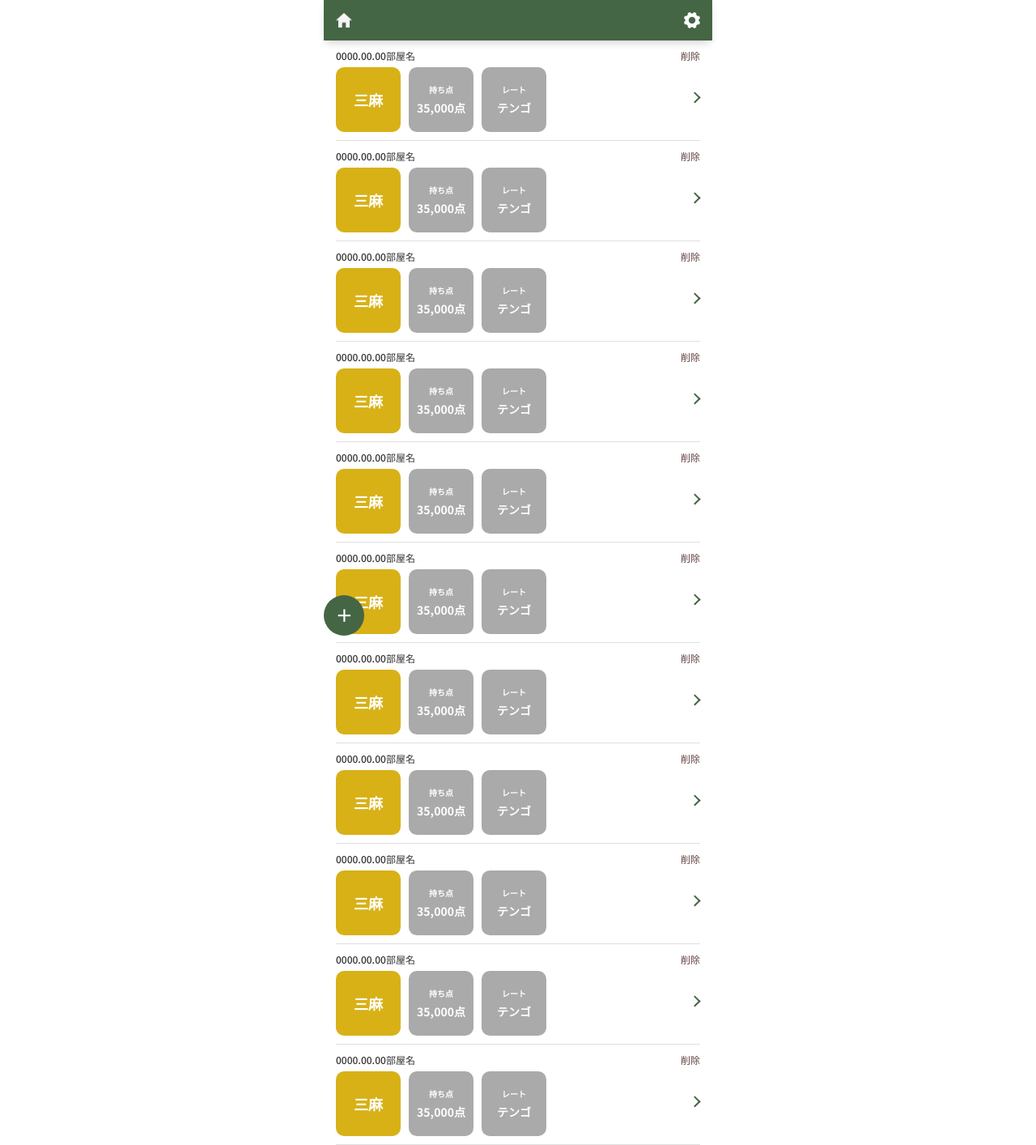
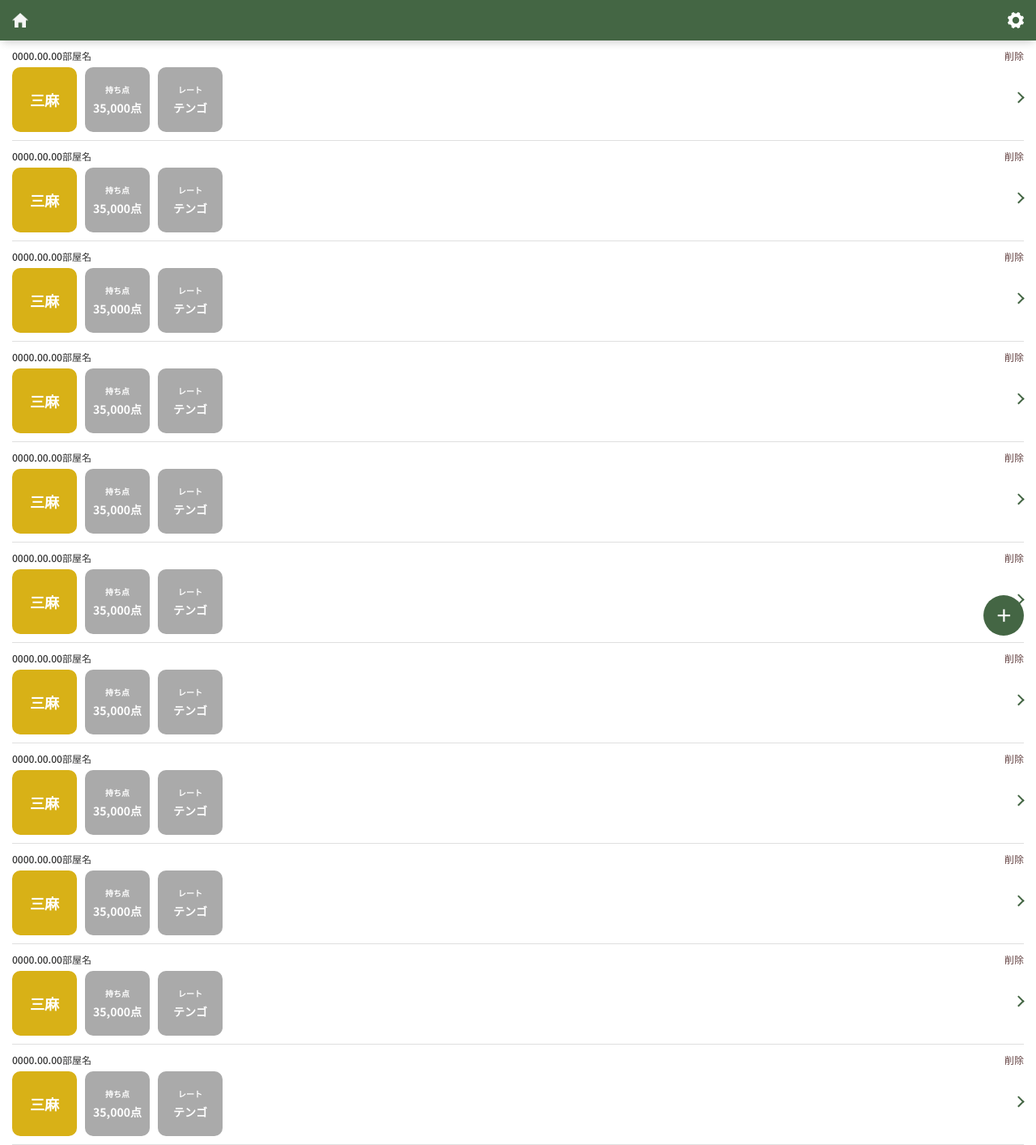
Before and after one commit to ShunsukeOta/mahjong, a PHP site: page / in a window 1280 px wide. Shown: the whole page at 81% size. Run offline with PHP 8.4, Linux system fonts and the light colour scheme.

Commit message:
8.11 ﾚｽﾎﾟﾝｼﾌﾞにとりあえず対応

```diff
--- a/public/asset/css/style.css
+++ b/public/asset/css/style.css
@@ -40,7 +40,6 @@ p, h1, h2, h3, h4, h5, h6 {
 
 .l-content {
   background: tomato;
-  width: 480px;
   margin: 0 auto;
   background: #fff;
   position: relative;
@@ -75,8 +74,7 @@ a:hover {
   -webkit-justify-content: center;
       -ms-flex-pack: center;
           justify-content: center;
-  left: auto;
-  right: auto;
+  right: 15px;
   bottom: 15px;
   cursor: pointer;
   -webkit-transition: 0.3s all;
@@ -99,7 +97,7 @@ a:hover {
           box-shadow: 0px 5px 10px -3px rgba(0, 0, 0, 0.2);
   position: fixed;
   z-index: 1;
-  width: 480px;
+  width: 100%;
   top: 0;
   left: auto;
   right: auto;
--- a/public/asset/scss/setting/_base.scss
+++ b/public/asset/scss/setting/_base.scss
@@ -6,7 +6,7 @@ $c-warning: #664444;
 }
 .l-content {
   background: tomato;
-  width: 480px;
+  // width: 480px;
   margin: 0 auto;
   background: #fff;
   position: relative;
@@ -29,8 +29,7 @@ a {
   display: flex;
   align-items: center;
   justify-content: center;
-  left: auto;
-  right: auto;
+  right: 15px;
   bottom: 15px;
   cursor: pointer;
   transition: 0.3s all;
@@ -51,7 +50,7 @@ a {
   box-shadow: 0px 5px 10px -3px rgba(0,0,0,0.2);
   position: fixed;
   z-index: 1;
-  width: 480px;
+  width: 100%;
   top: 0;
   left: auto;
   right: auto;
```
